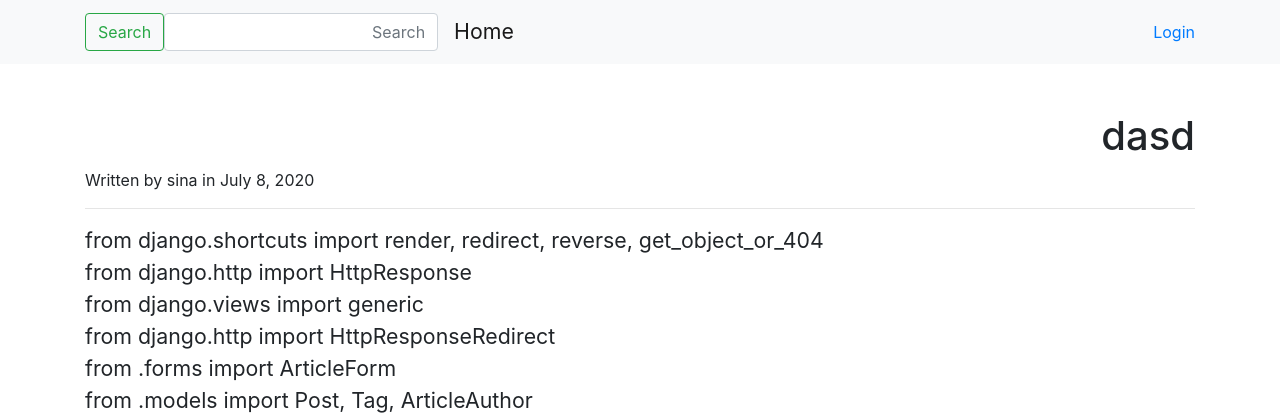
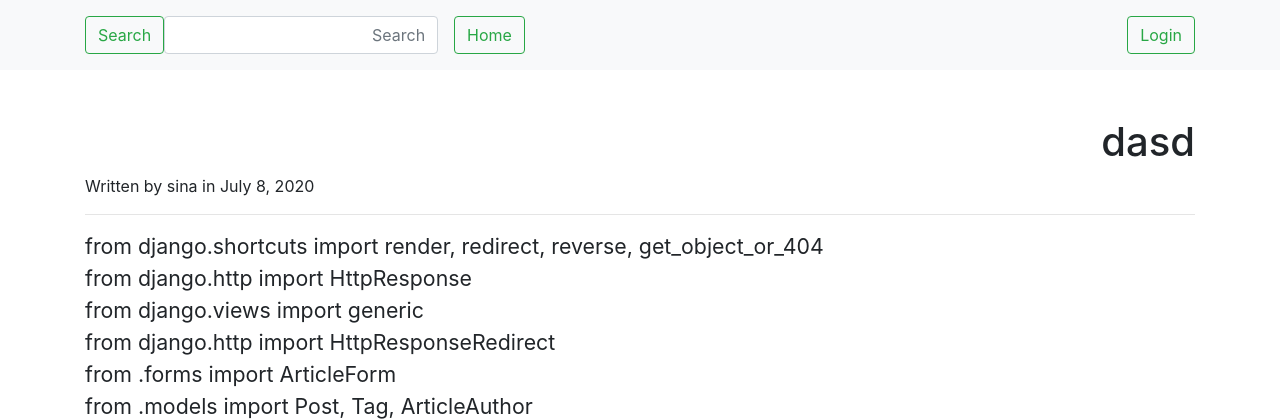
Before and after one commit to SinaSarparast/SimpleBlog, a Django app: a page that uses articles/templates/articles/navbar.html in a window 1280 px wide. Shown: the top 420 px of the page. Run offline with Django 3.2, Linux system fonts and the light colour scheme; data comes from the database, SQL or seed files in the repository; both versions use the stored data as it was after the commit; some libraries are stand-ins or nearby versions.

Commit message:
improved first page

```diff
--- a/articles/templates/articles/navbar.html
+++ b/articles/templates/articles/navbar.html
@@ -26,14 +26,20 @@
         </div>
       </div>
       {% else %}
-        <a href={% url "login" %}>Login</a>
+        <a href={% url "login" %}>
+          <button class="btn btn-outline-success my-2 my-sm-0" type="submit">
+            Login</button>
+        </a>
       {% endif %}
 
       <div class="collapse navbar-collapse" id="navbarTogglerDemo03">
         <ul class="navbar-nav mr-auto mt-2 mt-lg-0">
           <li class="nav-item active">
-            <a class="nav-link" href={% url "article-list" %}>Home<span
-              class="sr-only">(current)</span></a>
+            <a class="nav-link" href={% url "article-list" %}>
+              <button class="btn btn-outline-success my-2 my-sm-0" type="submit">
+                Home
+              </button>
+              <span class="sr-only">(current)</span></a>
           </li>
         </ul>
 
```
Also changed, not shown: db.sqlite3.
